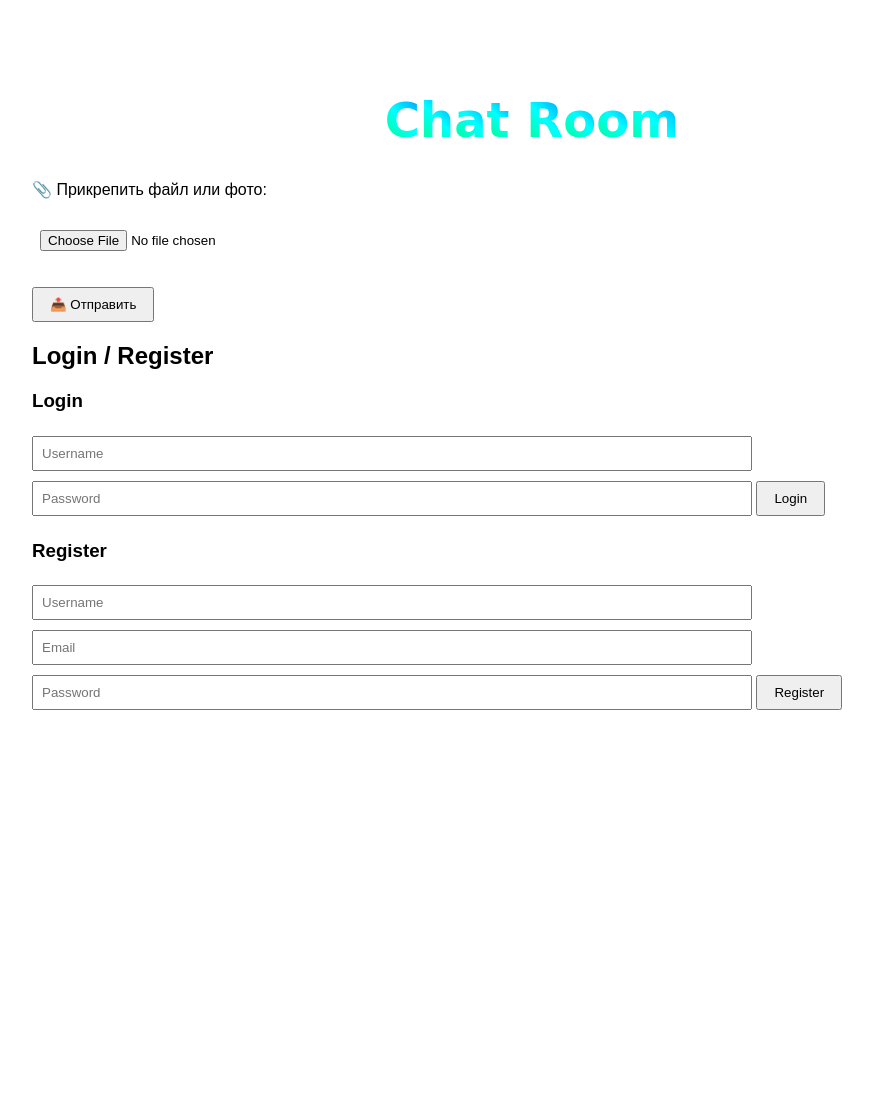
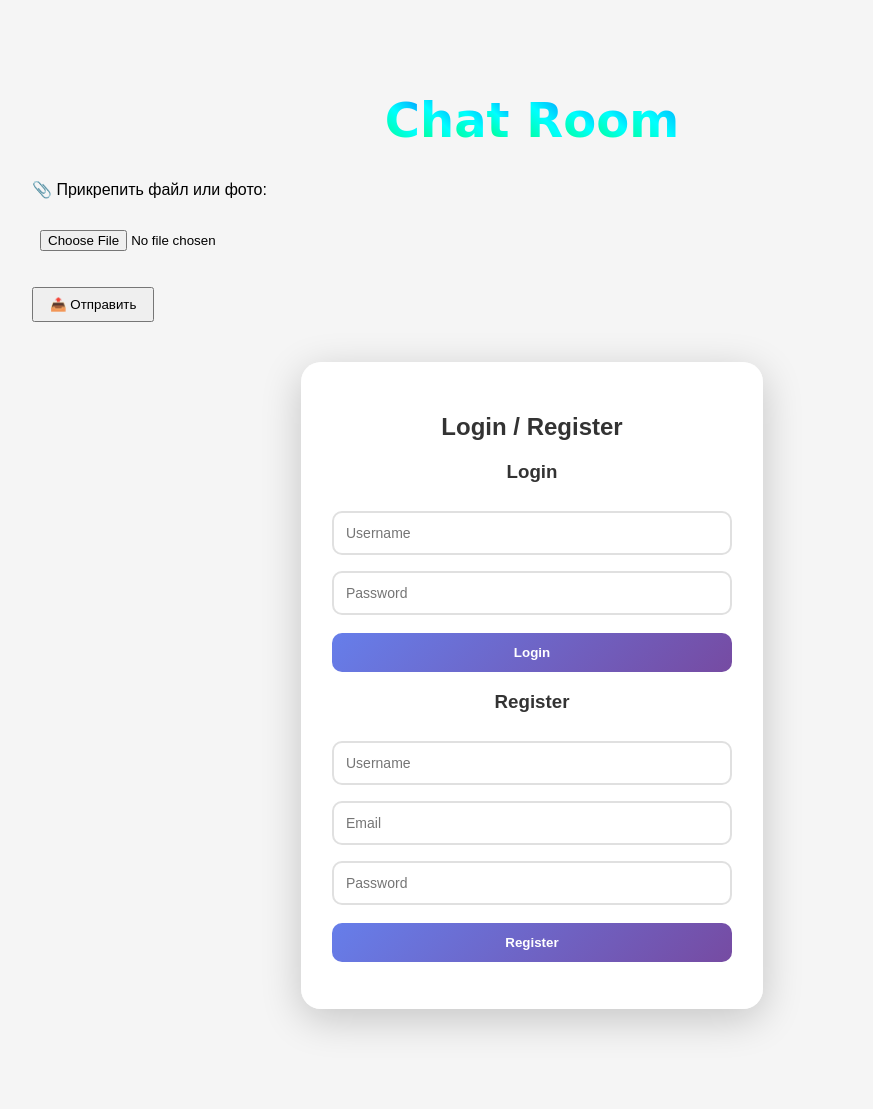
Before and after one commit to Dimon0306/WORLD_CHAT, a FastAPI app: page / in a window 1280 px wide. Shown: the whole page, without its empty margins (108-981 px from the left). Before the commit the page ends 710 px from the top, so only its background shows below. Run offline with FastAPI, Linux system fonts and the light colour scheme; data that the repository does not hold is empty; parts of the project's set-up code (start-up, migrations or seed data) failed here and were passed over.

Commit message:
Update index.html

```diff
--- a/templates/index.html
+++ b/templates/index.html
@@ -67,6 +67,191 @@
 </style>
     <link href="https://fonts.googleapis.com/css2?family=Poppins:wght@700&display=swap" rel="stylesheet">
     <style>
+
+        /* === 🌈 РАДУЖНЫЙ ФОН ДЛЯ ГЛАВНОЙ СТРАНИЦЫ (AUTH) === */
+body {
+    /* Нейтральный фон по умолчанию для чата */
+    background: #f5f5f5;
+    font-family: Arial, sans-serif;
+    max-width: 1000px;
+    margin: 0 auto;
+    padding: 20px;
+    min-height: 100vh;
+    transition: background 0.5s ease;
+}
+
+/* Радужный фон только когда показана авторизация */
+body.auth-page {
+    background: linear-gradient(-45deg,
+        #ff0000, #ff8000, #ffff00, #80ff00,
+        #00ff80, #00ffff, #0080ff, #8000ff, #ff00ff, #ff0080);
+    background-size: 400% 400%;
+    animation: rainbow-bg 15s ease infinite;
+}
+
+@keyframes rainbow-bg {
+    0% { background-position: 0% 50%; }
+    50% { background-position: 100% 50%; }
+    100% { background-position: 0% 50%; }
+}
+
+/* === ⚪ НЕЙТРАЛЬНЫЙ ФОН ДЛЯ ЧАТА === */
+#chat {
+    background: #ffffff;
+    border-radius: 16px;
+    padding: 20px;
+    box-shadow: 0 8px 32px rgba(0, 0, 0, 0.1);
+    border: 1px solid #e0e0e0;
+}
+
+#messages {
+    background: #fafafa;
+    border: 1px solid #ddd;
+    border-radius: 12px;
+    padding: 15px;
+    height: 300px;
+    overflow-y: auto;
+    margin-bottom: 15px;
+}
+
+/* Стиль для сообщений */
+#messages p {
+    background: #ffffff;
+    padding: 10px 15px;
+    border-radius: 12px;
+    margin: 8px 0;
+    border-left: 4px solid #667eea;
+    box-shadow: 0 2px 4px rgba(0,0,0,0.05);
+    word-wrap: break-word;
+}
+
+/* Поле ввода сообщения */
+#messageInput {
+    width: 70%;
+    padding: 12px;
+    border: 2px solid #ddd;
+    border-radius: 25px;
+    margin-right: 10px;
+    font-size: 14px;
+    transition: border-color 0.3s;
+}
+#messageInput:focus {
+    outline: none;
+    border-color: #667eea;
+}
+
+/* Кнопки в чате */
+#chat button {
+    background: linear-gradient(135deg, #667eea 0%, #764ba2 100%);
+    color: white;
+    border: none;
+    padding: 12px 24px;
+    border-radius: 25px;
+    cursor: pointer;
+    font-weight: 600;
+    transition: transform 0.2s, box-shadow 0.2s;
+}
+#chat button:hover {
+    transform: translateY(-2px);
+    box-shadow: 0 4px 15px rgba(102, 126, 234, 0.4);
+}
+
+/* === 🎨 СТИЛИ ДЛЯ ФОРМЫ АВТОРИЗАЦИИ === */
+#auth {
+    background: rgba(255, 255, 255, 0.95);
+    border-radius: 20px;
+    padding: 30px;
+    max-width: 400px;
+    margin: 40px auto;
+    box-shadow: 0 10px 40px rgba(0, 0, 0, 0.2);
+    border: 1px solid rgba(255, 255, 255, 0.3);
+}
+
+#auth input {
+    width: 100%;
+    padding: 12px;
+    margin: 8px 0;
+    border: 2px solid #e0e0e0;
+    border-radius: 10px;
+    font-size: 14px;
+    box-sizing: border-box;
+    transition: border-color 0.3s;
+}
+#auth input:focus {
+    outline: none;
+    border-color: #667eea;
+}
+
+#auth button {
+    width: 100%;
+    background: linear-gradient(135deg, #667eea 0%, #764ba2 100%);
+    color: white;
+    border: none;
+    padding: 12px;
+    border-radius: 10px;
+    margin-top: 10px;
+    font-weight: 600;
+    cursor: pointer;
+    transition: transform 0.2s;
+}
+#auth button:hover {
+    transform: translateY(-2px);
+}
+
+/* Заголовки форм */
+#auth h2, #auth h3 {
+    color: #333;
+    text-align: center;
+    margin-bottom: 20px;
+}
+
+/* === 📱 АДАПТИВНОСТЬ === */
+@media (max-width: 600px) {
+    body {
+        padding: 10px;
+    }
+    #chat, #auth {
+        padding: 15px;
+        border-radius: 12px;
+    }
+    #messageInput {
+        width: 100%;
+        margin-bottom: 10px;
+    }
+    #chat button {
+        width: 100%;
+        margin: 5px 0;
+    }
+}
+
+/* === 🎨 ДОПОЛНИТЕЛЬНЫЕ ЭФФЕКТЫ === */
+/* Плавная прокрутка сообщений */
+#messages {
+    scroll-behavior: smooth;
+}
+
+/* Эффект при появлении нового сообщения */
+#messages p {
+    animation: message-slide 0.3s ease;
+}
+@keyframes message-slide {
+    from {
+        opacity: 0;
+        transform: translateY(10px);
+    }
+    to {
+        opacity: 1;
+        transform: translateY(0);
+    }
+}
+
+/* Индикатор набора сообщения (опционально) */
+.typing-indicator {
+    color: #888;
+    font-style: italic;
+    padding: 10px;
+    font-size: 12px;
+}
         body { font-family: Arial; max-width: 1000px; margin: 0 auto; padding: 60px; }
         #auth, #chat { display: none; }
         .form-group { margin: 10px 0; }
```
